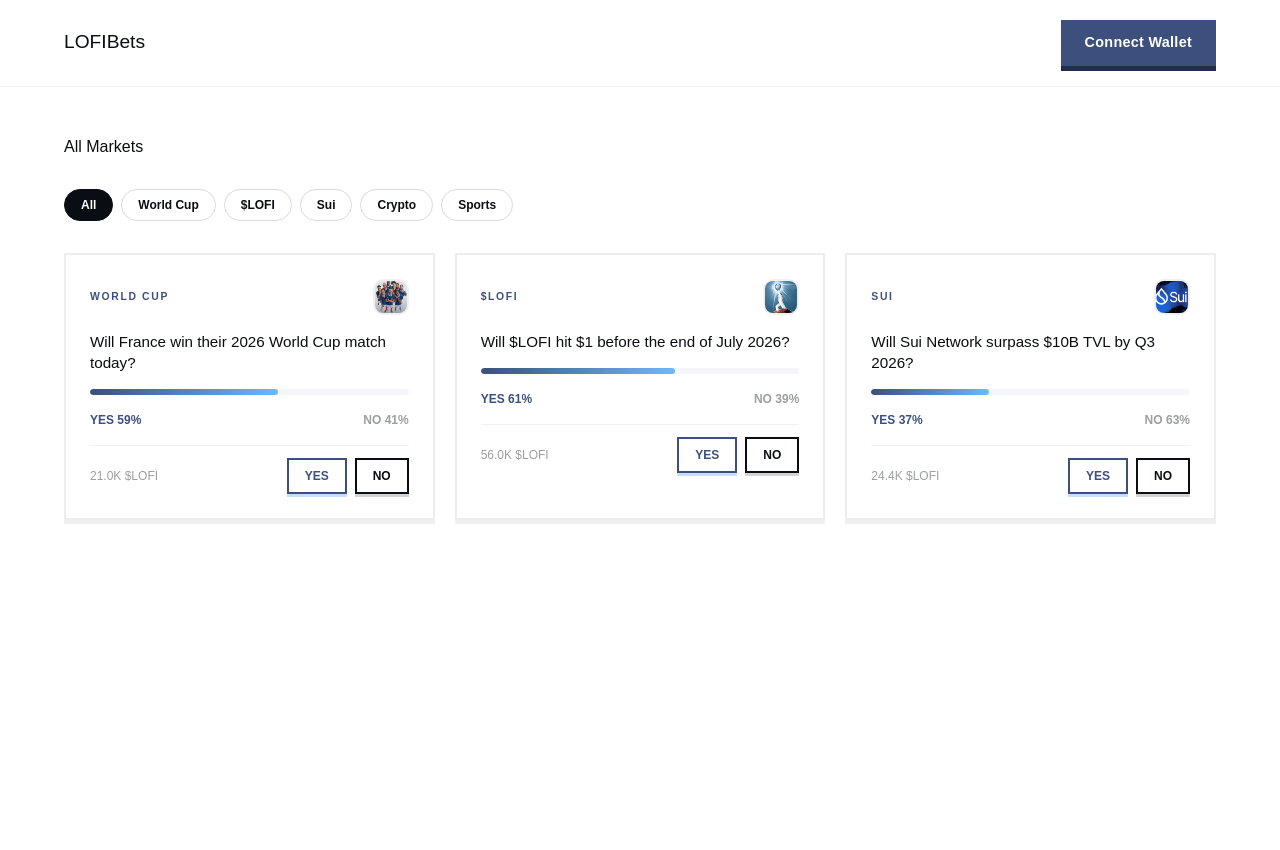
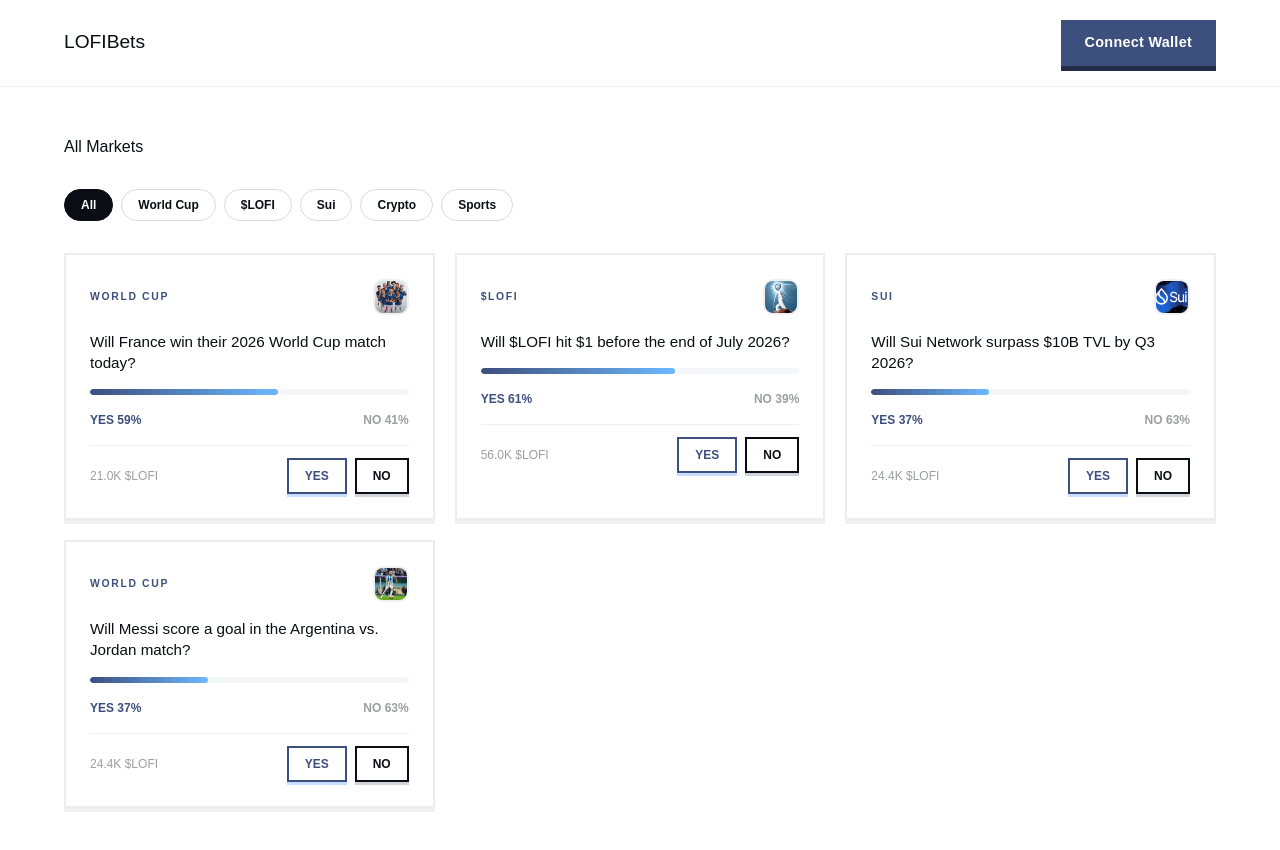
Before and after one commit to manassehnnad1/LOFIBets, a React (Vite) app: page /markets in a window 1280 px wide. Shown: the top 850 px of the page. Before the commit the page ends 800 px from the top, so only its background shows below. Built offline with nearby package versions, Linux system fonts and the light colour scheme; a web font is replaced by a local one.

Commit message:
add market

```diff
--- a/src/components/About.tsx
+++ b/src/components/About.tsx
@@ -36,7 +36,7 @@
             About LOFIBets
           </h1>
           <p className="text-lg md:text-xl text-white/80 leading-relaxed">
-            LOFIBets is a community-first prediction market built on Sui. Here we place simple, honest bets directly with our $LOFI & $SUI tokens on the things that matter to the Lofi ecosystem, with clarity, trust, and no unnecessary complexity.
+            LOFIBets is a community-first prediction market built on Sui. Here we place simple, honest bets directly with our $LOFI & $SUI tokens on the things that matter to the Lofi ecosystem and world at large, with clarity, trust, and no unnecessary complexity.
           </p>
         </div>
       </div>
--- a/src/components/Markets.tsx
+++ b/src/components/Markets.tsx
@@ -27,6 +27,15 @@
     noPool: 15300,
     endsAt: "Sept 30, 2026",
     image: "/imgy4.jpg",
+  },
+  {
+    id: "4",
+    question: "Will Messi score a goal in the Argentina vs. Jordan match?",
+    category: "World Cup",
+    yesPool: 9100,
+    noPool: 15300,
+    endsAt: "June 28, 2026",
+    image: "/messi.jpg",
   },
 ];
 
```
Also changed, not shown: public/messi.jpg (added).
